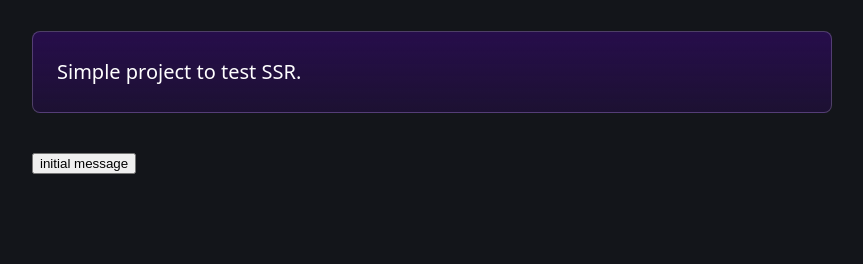
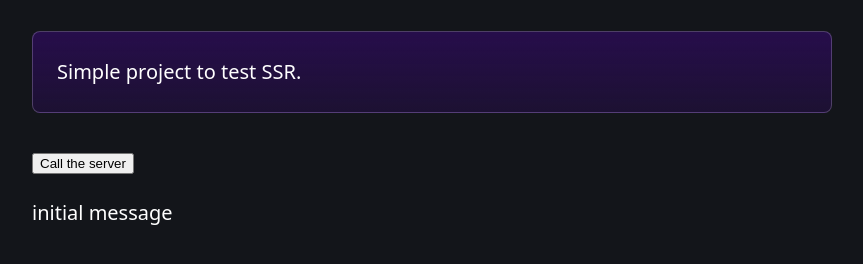
Before and after one commit to wizeline/ecommerce-personalization-poc, an Astro site: page / in a window 1280 px wide. Shown: the part 164-428 px from the top of the page, without its empty margins (208-1071 px from the left). Built offline with nearby package versions, Linux system fonts and the light colour scheme; Astro itself is replaced by a stand-in of ours.

Commit message:
adding netlify function

```diff
--- a/src/components/serverButton.tsx
+++ b/src/components/serverButton.tsx
@@ -1,10 +1,15 @@
 import type React from "react";
 import { useState } from "react";
-const fromTheServer: () => string = () => `Random number from the server ${Math.random()}`;
+import fromTheServer  from "../../netlify/functions/from-the-server.mts";
 
+
+const fetchFromTheServer: () => Promise<string> = () => fetch("./.netlify/functions/from-the-server").then(r => r.text());
 
 export const ServerButton: React.FC = () => {
     const [message, setMessage] = useState("initial message");
 
-    return <button onClick={() => setMessage(fromTheServer())}>{message}</button>;
+    return <>
+        <button onClick={() => fetchFromTheServer().then(setMessage)}>Call the server</button>
+        <p>{message}</p>
+    </>;
 }
```
Also changed, not shown: package.json (+7 -0 lines), netlify/functions/from-the-server.mts (added), 2 other files.
